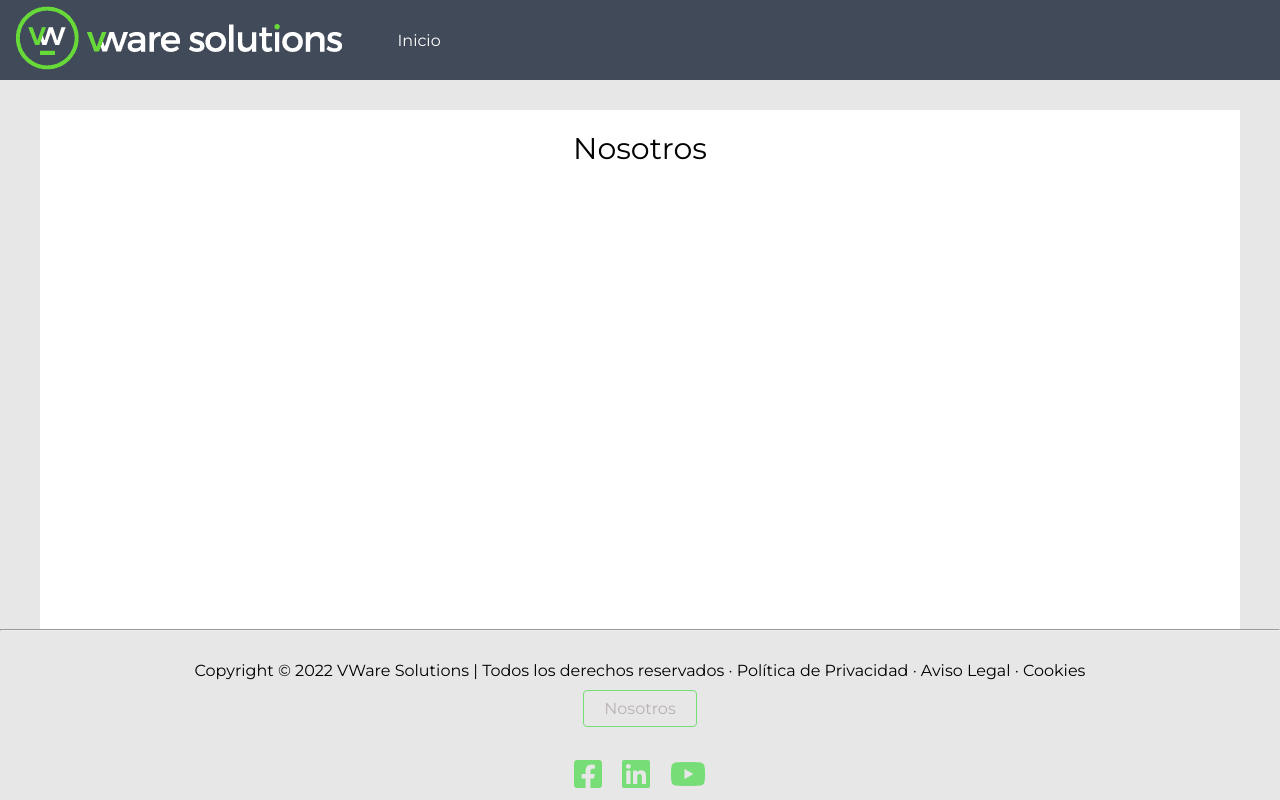
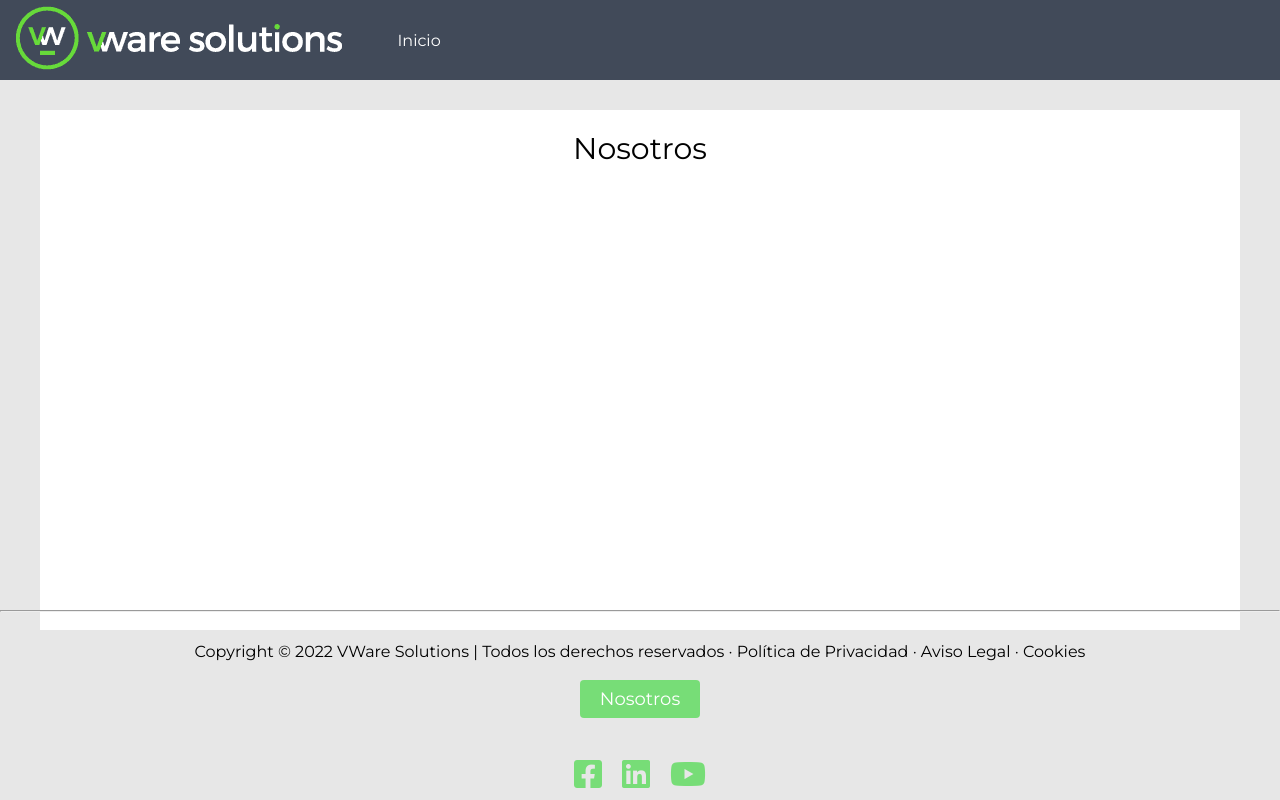
Before and after one commit to tonyekssj/Ticket-System-, a React (Create React App) app: page /nosotros in a window 1280 px wide. Built offline with nearby package versions, Linux system fonts and the light colour scheme.

Commit message:
Arreglo de boton
<Link> Se agrego con button

```diff
--- a/src/layout/Footer.jsx
+++ b/src/layout/Footer.jsx
@@ -1,4 +1,5 @@
 import React, { Component } from 'react';
+import {Button} from "../components/Button";
 import {Link} from "react-router-dom"
 
 
@@ -11,7 +12,8 @@ export default function Footer() {
       <div className='terminos__footer'>
         <p>Copyright © 2022 VWare Solutions | Todos los derechos reservados · Política de Privacidad · Aviso Legal · Cookies</p>
         <br/>
-        <Link className="header-links-nosotros" to={"/nosotros"}>Nosotros</Link>
+        <Link to={"/nosotros"} ><Button>Nosotros</Button></Link>
+
       </div>
 
       <div className='redes__footer'>
--- a/src/layout/Header.css
+++ b/src/layout/Header.css
@@ -37,22 +37,3 @@
     border-radius: 4px;
     transition: all 0.2s ease-out;
 }
-
-.header-links-nosotros{
-    background-color: transparent;
-    text-decoration: none;
-    color: rgb(186, 177, 177);
-    padding: 8px 20px;
-    border-radius: 4px;
-    border: 1px solid #77DD77;
-    transition: all 0.3s ease-out;
-}
-
-.header-links-nosotros:hover{
-    padding: 8px 20px;
-    transition: all 0.3s ease-out;
-    background-color: #fff;
-    color: #77DD77;
-    transition: 250ms;
-
-}
```
